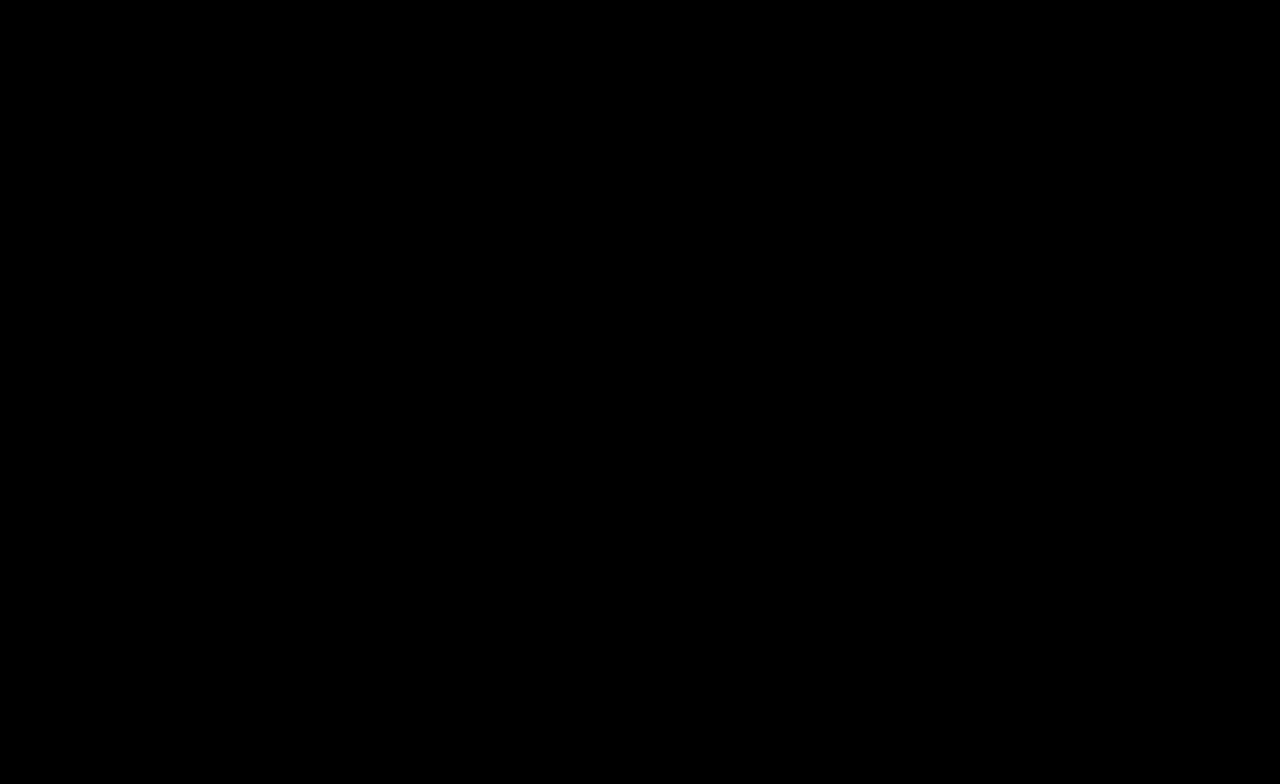
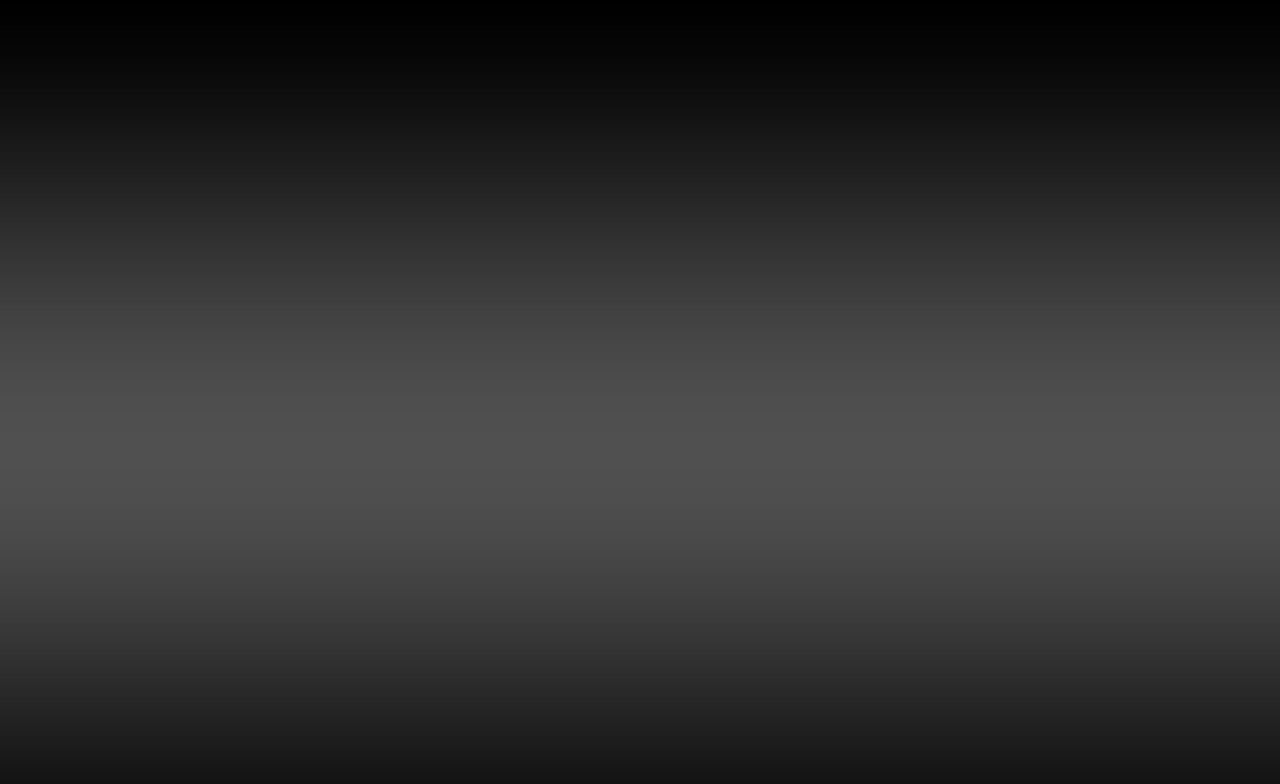
Before and after one commit to androidgrl/othello, a website: page index.html in a window 1280 px wide. Drawn offline with Linux system fonts and the light colour scheme.

Commit message:
add background image

```diff
--- a/game.css
+++ b/game.css
@@ -2,6 +2,8 @@
     background-color: black;
     color: white;
     text-align: center;
+    font-family: helvetica, arial, sans-serif;
+    background-image: url("grey.jpg");
 }
 
 canvas {
```
Also changed, not shown: grey.jpg (added).
